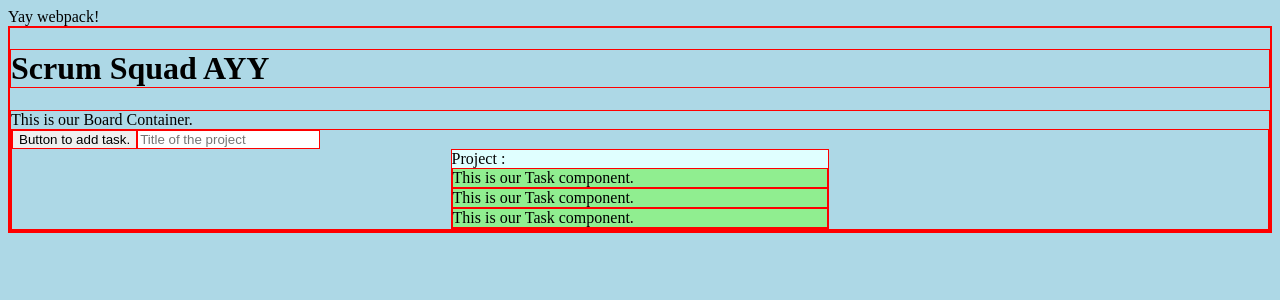
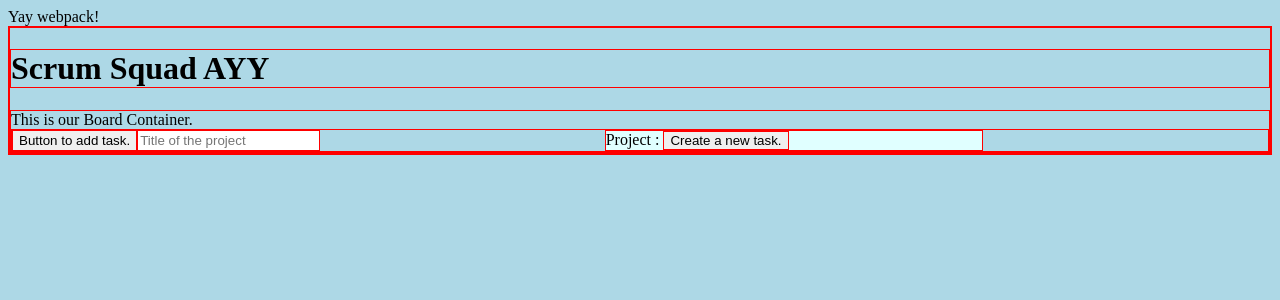
Before and after one commit to Team-Axolotl-36/SCRUM-LORDS, a React app: page / in a window 1280 px wide. Both pictures are taken after a click on the button "Button to add task.". Shown: the top 300 px of the page. Built offline with nearby package versions, Linux system fonts and the light colour scheme.

Commit message:
Ethan/Luis Post and deleteAll

```diff
--- a/src/App.scss
+++ b/src/App.scss
@@ -4,6 +4,11 @@ html {
 
 body * {
     border: 1px red solid;
+}
+
+#buttonContainer {
+    display: flex;
+    flex-wrap: wrap;
 }
 
 .project {
--- a/src/components/ButtonContainer.jsx
+++ b/src/components/ButtonContainer.jsx
@@ -7,29 +7,29 @@ const ButtonContainer = (props) => {
 
   function handleSubmit(e) {
     e.preventDefault();
-    console.log('this is input:', e.target.value);
+    // console.log('this is input:', e.target.value);
 
     const newProject = ( <Project projectTitle={input} key={input}/> );
 
     setProjects( [...projects, newProject] );
 
-    fetch('/',{
-      method: 'POST',
-      headers: { 'Content-Type': 'application/json'},
-      body: JSON.stringify({hello: 'world'})
-    })
-      .then(resp => resp.json())
-      .then((data) => {
-        console.log('this is data from fetch:', data);
-      })
-      .catch((err) => {
-        console.log('Error :', err);
-      });
+    // fetch('/',{
+    //   method: 'POST',
+    //   headers: { 'Content-Type': 'application/json'},
+    //   body: JSON.stringify({hello: 'world'})
+    // })
+    //   .then(resp => resp.json())
+    //   .then((data) => {
+    //     console.log('this is data from fetch:', data);
+    //   })
+    //   .catch((err) => {
+    //     console.log('Error :', err);
+    //   });
   }
 
 
   return (
-    <div>
+    <div id='buttonContainer'>
       <button
         onClick={handleSubmit}>
         Button to add task.
--- a/src/components/Project.jsx
+++ b/src/components/Project.jsx
@@ -2,14 +2,36 @@ import React, {useState} from 'react';
 import Task from './Task.jsx';
 
 const Project = (props) => {
+  const [task, setTask] = useState([]);
+
+  function handleClick() {
+
+    const newTask = (<Task projectTitle={props.projectTitle} key={new Date()} delete={deleteTask} id={Math.floor(Math.random() * 10000)} />);
+    setTask([...task, newTask]);
+    console.log(task.length);
+  }
+
+  function deleteTask(key, id) {
+    console.log('event: ', id);
+    console.log('tasks :', task);
+
+    const test = task.filter((element) => {
+      console.log(element.props.id);
+
+      return element.props.id !== id;
+    });
+
+    console.log('this is test: ', test);
+    console.log('this is time :', new Date());
+    setTask(test);
+  }
 
   return (
     <div className="project">
         Project : {props.projectTitle}
-        {console.log('this should be titlex: ', props.projectTitle)}
-        <Task/>
-        <Task/>
-        <Task/>
+      <button onClick={handleClick}> Create a new task.</button>
+
+      {task}
     </div>
   );
 };
--- a/src/components/Task.jsx
+++ b/src/components/Task.jsx
@@ -1,10 +1,47 @@
 import React, {useState, useEffect} from 'react';
 
+
+
 const Task = (props) => {
+  const [value, setValue] = useState('');
+  const [priority, setPriority] = useState('high');
+
+
+  function handleSave(){
+    const refineDate = new Date();
+    const finalObj = {
+      project: props.projectTitle,
+      task: value,
+      priority: priority,
+      currentDate: refineDate.toDateString()
+    };
+    console.log('finalObj', finalObj);
+    fetch('/',{
+      method: 'POST',
+      headers: { 'Content-Type': 'application/json'},
+      body: JSON.stringify(finalObj)
+    })
+      .then(resp => resp.json())
+      .then((data) => {
+        console.log('this is data from fetch:', data);
+      })
+      .catch((err) => {
+        console.log('Error :', err);
+      });
+  }
+
 
   return (
     <div className="task">
-        This is our Task component.
+      <textarea
+        placeholder='Enter new task here'
+        onChange = {(e) => {setPriority(e.target.value);} }>
+      </textarea>
+
+
+      <button onClick={handleSave}> + </button>
+      <button onClick={(e) => props.delete(e, props.id)}> X </button>
+
     </div>
   );
 };
```
Also changed, not shown: 2 other files (tests, documents, lock files or other folders).
